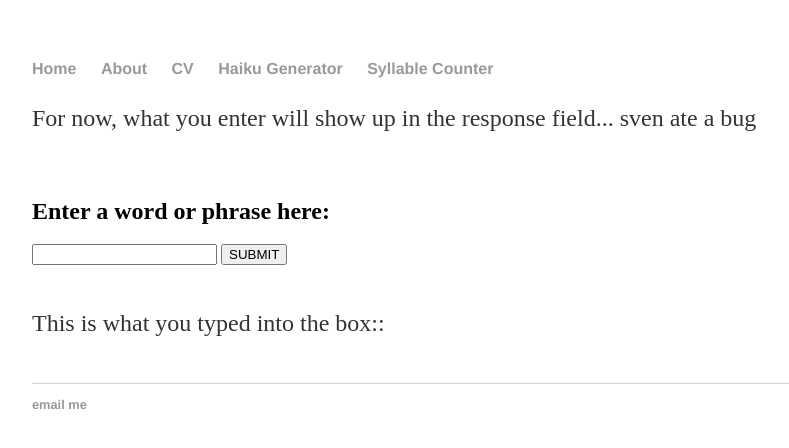
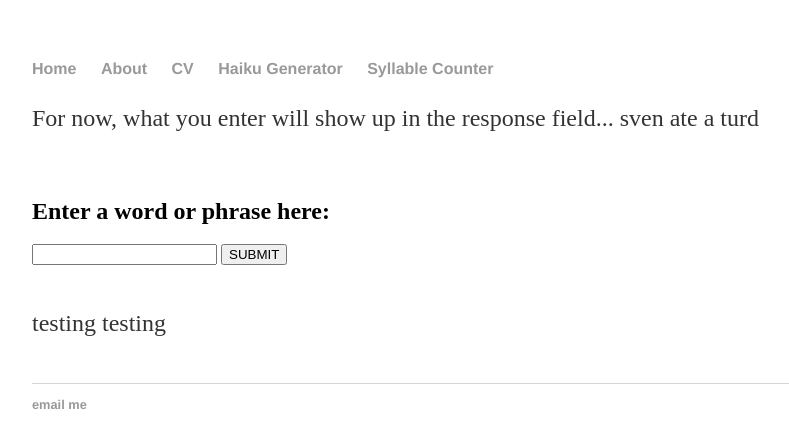
Before and after one commit to SeanEFletcher/SeanEFletcher.github.io, a Jekyll site: the page built from syllable/index.html, in a window 1280 px wide. Shown: the top 448 px of the page, without its empty margins (160-949 px from the left). Built offline with Jekyll 4.4.1, drawn with Linux system fonts in a browser that asks for light colours.

Commit message:
Update index.html

```diff
--- a/syllable/index.html
+++ b/syllable/index.html
@@ -2,7 +2,7 @@
 layout: default
 title: Syllable Counter
 ---
-<p> For now, what you enter will show up in the response field... sven ate a bug</p><br>
+<p> For now, what you enter will show up in the response field... sven ate a turd</p><br>
 <h2 id="prompt">Enter a word or phrase here:</h2>
 
       <form id="form" autocomplete="off">
@@ -15,55 +15,19 @@ title: Syllable Counter
       </div><br>
 
 <script>
-// info to reach out to aws lambda
-
-const theUrl = '';
-
-// selecting page elements
 
 const inputString = document.querySelector('#input');
 const submit = document.querySelector('#submit');
 const responseField = document.querySelector('#responseField');
 
-// AJAX function
-
-const getSyllableCount = () => {
-
-}
-
-// display result to webpage
-/*
-const displaySuggestions = (event) => {
-    event.preventDefault();     //<- not sure what this does yet...
-    while(responseField.firstChild){
-      responseField.removeChild(responseField.firstChild);
-    };
-    console.log('poop');
-    addResponseToResponseField();
-    console.log('poop');
-  };
-
-const addResponseToResponseField = (res) => {
-    // Handles if res is falsey
-    if(!res){
-      console.log(res.status);
-    }
-    // In case res comes back as a blank array
-    if(!res.length){
-      responseField.innerHTML = "<p>Try again...</p><p>It seems like you didn't type anything into the box...</p>";
-      return;
-    }
-
-    responseField.innerHTML = `<p>This is what you typed into the box::</p><ol>${inputString}</ol>`;
-    return;
-  };
-*/
-
+const printPoop = () => {
+      console.log('poop');
+};
 const displaySuggestions02 = () => {
     document.getElementById("responseField").innerHTML = `<p>This is what you typed into the box::</p><ol>${inputString.value}</ol>`;
     return;
-}
+};
 // calling the function
 
-submit.addEventListener('click', displaySuggestions02());
+submit.addEventListener('click', printPoop());
 </script>
```
